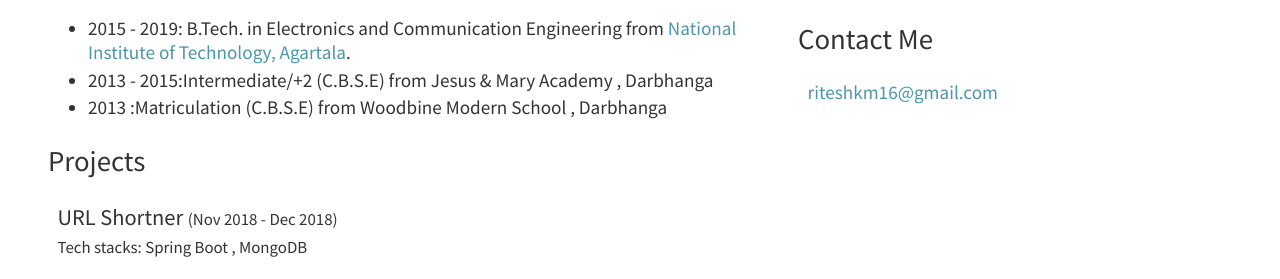
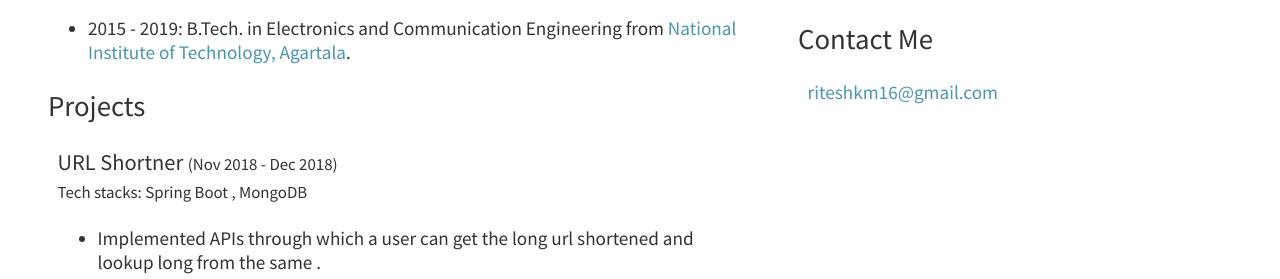
Before and after one commit to riteshkm16/riteshkm16.github.io, a plain HTML site: page index.html in a window 1280 px wide. Shown: the part 455-734 px from the top of the page. Drawn offline with Linux system fonts and the light colour scheme.

Commit message:
UPADTE 2

```diff
--- a/index.html
+++ b/index.html
@@ -49,8 +49,6 @@
                 <ul>
                     <li> 2015 - 2019: B.Tech. in Electronics and Communication Engineering from
                         <a href="http://www.nita.ac.in">National Institute of Technology, Agartala</a>. </li>
-                    <li> 2013 - 2015:Intermediate/+2 (C.B.S.E) from  Jesus & Mary Academy , Darbhanga </li>
-                    <li> 2013 :Matriculation (C.B.S.E) from Woodbine Modern School , Darbhanga </li>
                 </ul>
             </div>
 
```
